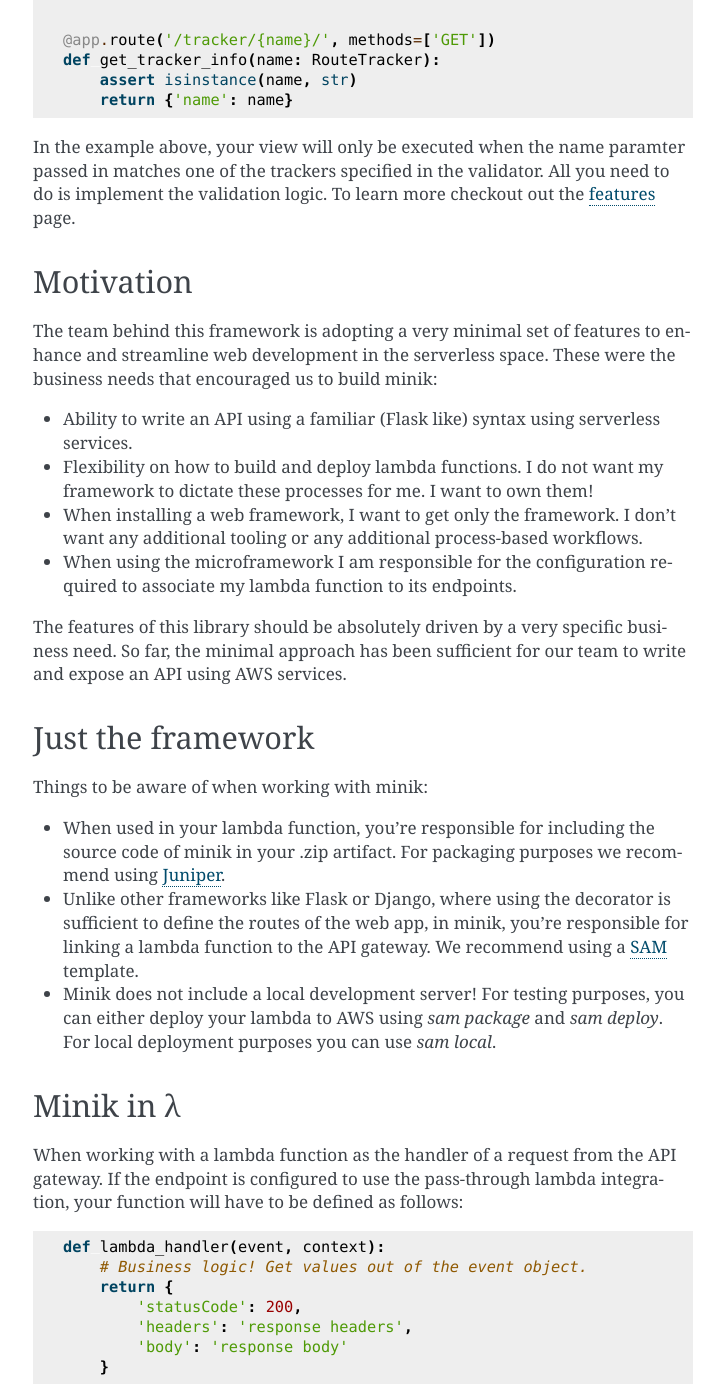
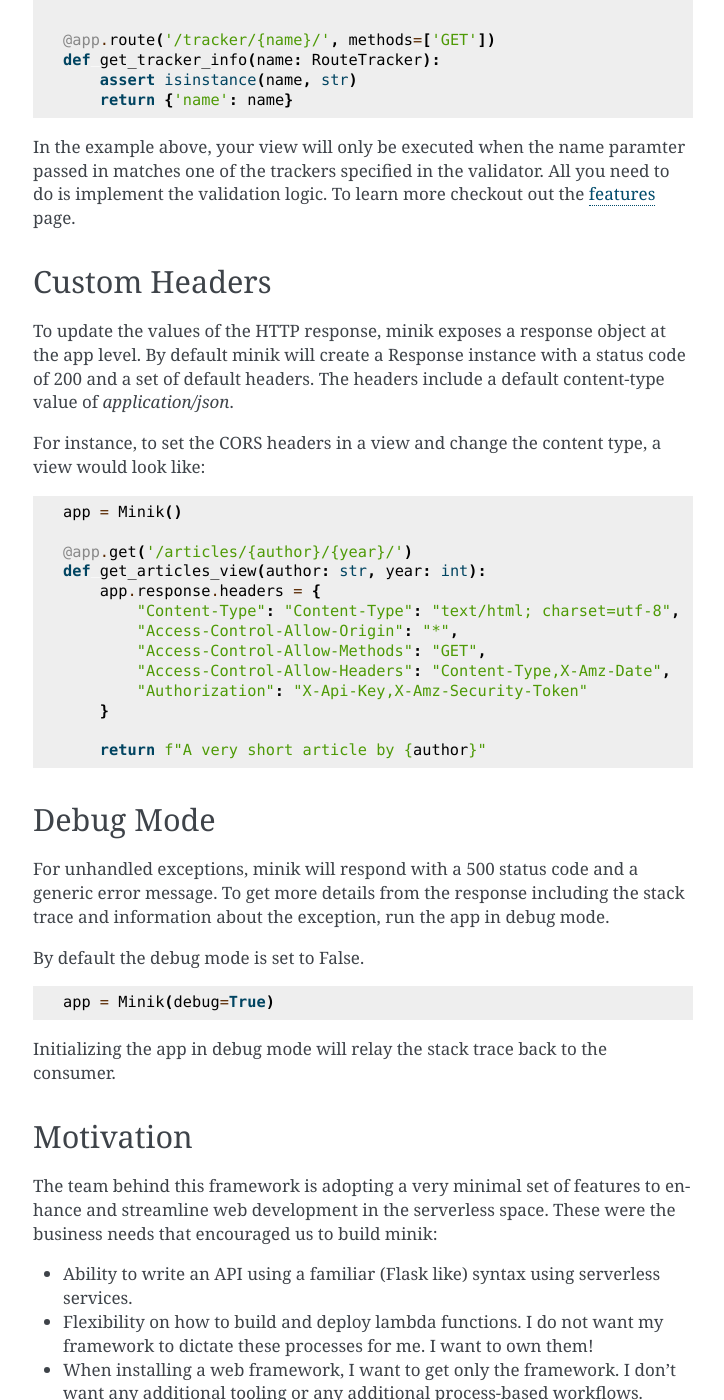
Before and after one commit to eabglobal/minik, a Sphinx documentation site: the page built from docs/index.rst, in a window 1280 px wide and 1400 px high, scrolled down 2023 px. Shown: the whole window, without its empty margins (387-1111 px from the left). Built offline with Sphinx 7.4.7, drawn with Linux system fonts in a browser that asks for light colours.

Commit message:
Updating documentation

```diff
--- a/docs/index.rst
+++ b/docs/index.rst
@@ -113,6 +113,49 @@ validation logic. To learn more checkout out the `features`_ page.
 
 .. _`function annotations`: https://www.python.org/dev/peps/pep-3107/
 .. _`features`: https://eabglobal.github.io/minik/features.html
+
+
+Custom Headers
+**************
+To update the values of the HTTP response, minik exposes a response object at
+the app level. By default minik will create a Response instance with a status code
+of 200 and a set of default headers. The headers include a default content-type
+value of `application/json`.
+
+For instance, to set the CORS headers in a view and change the content type, a
+view would look like:
+
+.. code:: python
+
+    app = Minik()
+
+    @app.get('/articles/{author}/{year}/')
+    def get_articles_view(author: str, year: int):
+        app.response.headers = {
+            "Content-Type": "Content-Type": "text/html; charset=utf-8",
+            "Access-Control-Allow-Origin": "*",
+            "Access-Control-Allow-Methods": "GET",
+            "Access-Control-Allow-Headers": "Content-Type,X-Amz-Date",
+            "Authorization": "X-Api-Key,X-Amz-Security-Token"
+        }
+
+        return f"A very short article by {author}"
+
+
+Debug Mode
+**********
+For unhandled exceptions, minik will respond with a 500 status code and
+a generic error message. To get more details from the response including the stack
+trace and information about the exception, run the app in debug mode.
+
+By default the debug mode is set to False.
+
+.. code:: python
+
+    app = Minik(debug=True)
+
+Initializing the app in debug mode will relay the stack trace back to the consumer.
+
 
 Motivation
 **********
```
Also changed, not shown: CHANGES.rst (+7 -2 lines), README.rst (+44 -2 lines).
